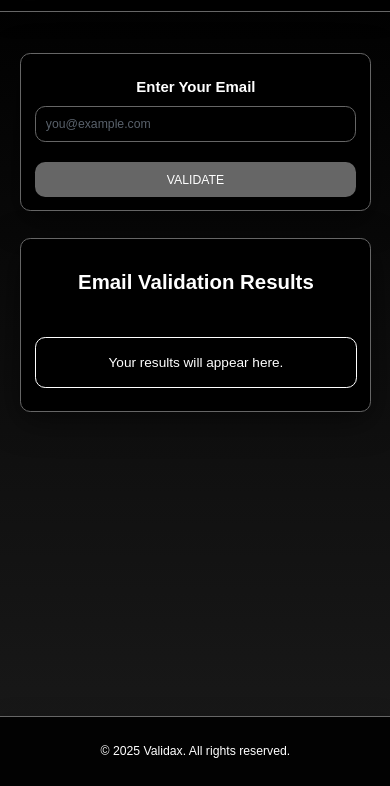
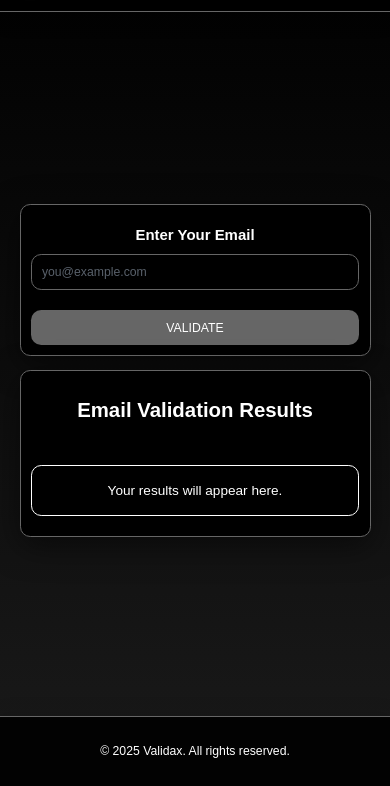
Before and after one commit to MuhammadTanveerAbbas/Validax-Email-Validation, a plain HTML site: page index.html in a window 390 px wide. Shown: the part 58-844 px from the top of the page. Drawn offline with Linux system fonts and the light colour scheme; a web font is replaced by a local one.

Commit message:
Update global.css

```diff
--- a/css/global.css
+++ b/css/global.css
@@ -388,19 +388,18 @@
 html {
   font-family: var(--font-primary);
   font-size: var(--fs-sm);
-  scroll-behavior: smooth;
   background: var(--clr-bg);
   color: var(--clr-paragraph);
-  overflow-x: hidden;
+  overflow: hidden;
+  height: 100vh;
 }
 
 body {
   margin: 0;
-  min-height: 100vh;
+  height: 100vh;
   padding-bottom: 80px;
   background: linear-gradient(180deg, #000000 0%, #1a1a1a 100%);
-  overflow-x: hidden;
-  overflow-y: auto;
+  overflow: hidden;
   transition: background 0.3s ease, color 0.3s ease;
 }
 
@@ -409,9 +408,8 @@ body {
 }
 
 .fade-in {
-  opacity: 0;
-  transform: translateY(20px);
-  animation: fadeInUp 0.8s ease forwards;
+  opacity: 1;
+  transform: translateY(0);
 }
 
 @keyframes fadeInUp {
@@ -430,9 +428,8 @@ h6 {
   color: var(--clr-headline);
   font-weight: 600;
   line-height: 1.2;
-  opacity: 0;
-  transform: translateY(-20px) scale(0.98);
-  animation: fadeInDown 0.8s ease forwards;
+  opacity: 1;
+  transform: translateY(0) scale(1);
 }
 
 h1 {
@@ -445,8 +442,7 @@ p {
   color: var(--clr-paragraph);
   line-height: 1.6;
   margin-bottom: var(--gutter);
-  opacity: 0;
-  animation: fadeIn 1.2s ease forwards;
+  opacity: 1;
 }
 
 a {
@@ -482,8 +478,7 @@ nav {
   justify-content: space-between;
   backdrop-filter: blur(25px) saturate(160%);
   border-bottom: 1px solid var(--clr-border);
-  opacity: 0;
-  animation: slideDown 0.8s ease forwards;
+  opacity: 1;
   box-shadow: 0 4px 20px rgba(0, 0, 0, 0.25);
 }
 
@@ -566,8 +561,7 @@ footer {
   align-items: center;
   justify-content: center;
   backdrop-filter: blur(25px) saturate(160%);
-  opacity: 0;
-  animation: slideDown 0.8s ease forwards;
+  opacity: 1;
   box-shadow: 0 4px 20px rgba(0, 0, 0, 0.25);
   z-index: 999;
 }
@@ -594,9 +588,8 @@ footer p {
   border-radius: var(--radius);
   border: 1px solid var(--clr-border);
   box-shadow: 0 8px 32px rgba(0, 0, 0, 0.5);
-  opacity: 0;
-  animation: fadeIn 1s ease forwards;
-  transition: transform 0.4s ease, opacity 0.4s ease;
+  opacity: 1;
+  transition: transform 0.4s ease;
 }
 
 @media (min-width: 769px) {
@@ -724,25 +717,32 @@ button:focus-visible,
 @media (max-width: 600px) {
   html {
     font-size: var(--fs-xs);
+    height: 100vh;
+    overflow: hidden;
   }
 
   body {
     padding-bottom: 70px;
+    height: 100vh;
+    overflow: hidden;
   }
 
   main {
-    padding-top: 2rem;
+    padding-top: 1rem;
     display: flex;
     flex-direction: column;
     align-items: center;
     justify-content: center;
+    height: calc(100vh - 140px);
   }
 
   .container,
   .about-section,
   .contact-form {
-    margin: 1rem auto;
-    padding: 1rem;
+    margin: 0.5rem auto;
+    padding: 0.75rem;
+    max-height: 80vh;
+    backdrop-filter: none;
   }
 
   .radio-grid {
```
